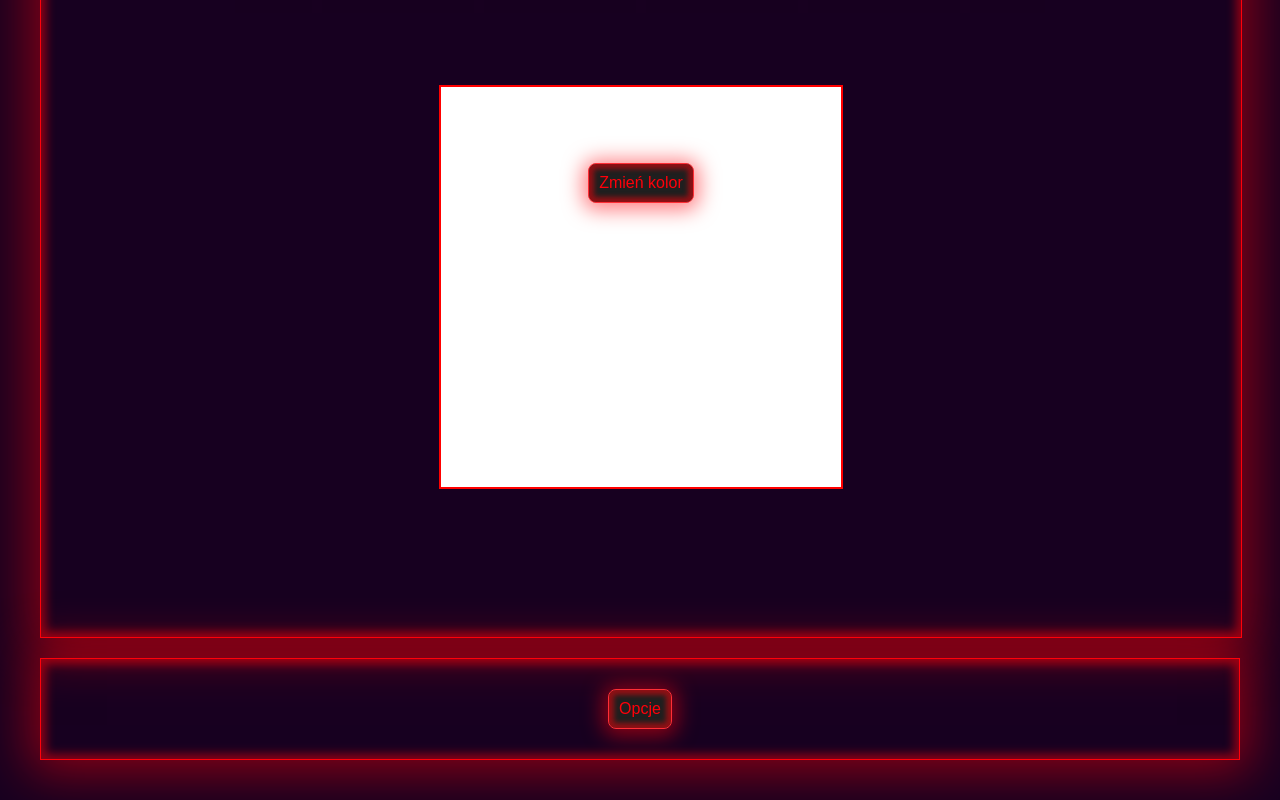
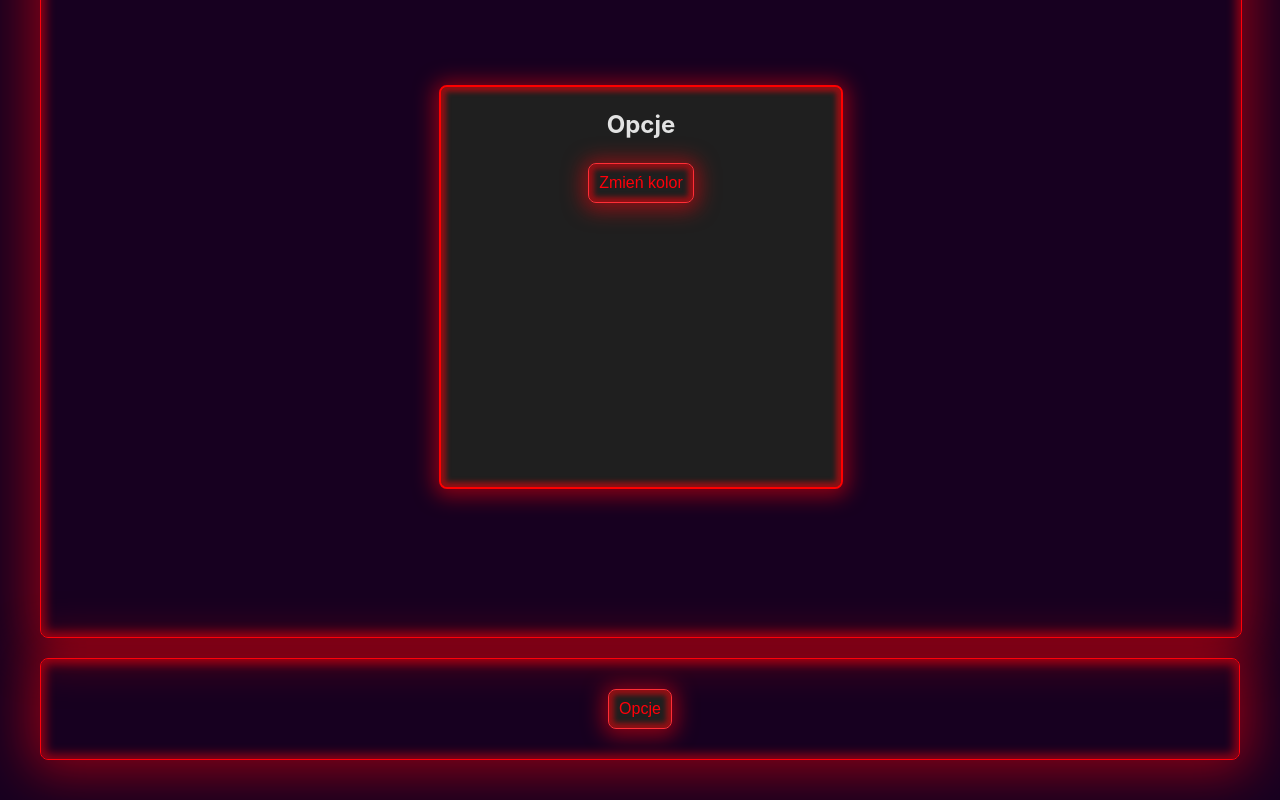
Before and after one commit to volter2pl/praktyki2024, a React (Vite) app: page / in a window 1280 px wide. Both pictures are taken after a click on the button "Opcje". Shown: the part 378-1178 px from the top of the page. Built offline with nearby package versions, Linux system fonts and the light colour scheme.

Commit message:
Dodanie zmiany koloru
Zmiana koloru dla przycisku opcje oraz dla obramowania menu. Zaokrąglenie elementów interfejsu oraz zmiana nazwy klasy przycisku opcje.

```diff
--- a/src/App.css
+++ b/src/App.css
@@ -43,6 +43,7 @@ header {
   height: 100px;
   box-shadow: inset 0px 0px 10px 5px rgba(255,0,10,0.5), 0px 2px 50px 10px rgba(255,0,10,0.5);
   transition: border-color 0.25s;
+  border-radius: 8px;
 }
 section{
   margin-top: 20px;
@@ -63,6 +64,7 @@ section{
   justify-content: center;
   align-items: center;
   transition: border-color 0.25s;
+  border-radius: 8px;
 }
 .container:hover{
   animation: pulse-border-red 1s infinite;
@@ -76,6 +78,7 @@ main{
   border: 1px solid #ff000a;
   box-shadow: inset 0px 0px 10px 5px rgba(255,0,10,0.5), 0px 2px 50px 10px rgba(255,0,10,0.5);
   transition: border-color 0.25s;
+  border-radius: 8px;
 }
 footer{
   margin-top: 20px;
@@ -86,10 +89,12 @@ footer{
   display: flex;
   justify-content: space-around;
   align-items: center;
+  border-radius: 8px;
 }
 .minizdj{
   width: 130px;
   height: 130px;
+  border-radius: 8px;
 }
 .Logo{
   -webkit-text-stroke: solid 3px #ff2e36;
@@ -100,7 +105,7 @@ footer{
   margin: 10px;
   transition: border-color 0.25s;
 }
-.changecolour{
+.changecolour,.options{
   color: #ff000a;
   background-color: rgb(31, 31, 31);
   border-radius: 8px;
@@ -110,7 +115,7 @@ footer{
   font-size: 1em;
   box-shadow: inset 0px 0px 5px 5px rgba(255,0,10,0.5), 0px 2px 20px 5px rgba(255,0,10,0.5);
 }
-.changecolour:hover{
+.changecolour:hover,.options:hover{
   border: 1px solid #ffffff;
   transition: border-color 0.10s;
 }
@@ -118,5 +123,7 @@ footer{
   width: 400px;
   height: 400px;
   border: 2px solid red;
-  background-color: white;
+  background-color: rgb(31, 31, 31);
+  border-radius: 8px;
+  box-shadow: inset 0px 0px 5px 5px rgba(255,0,10,0.5), 0px 2px 20px 5px rgba(255,0,10,0.5);
 }
--- a/src/App.tsx
+++ b/src/App.tsx
@@ -40,14 +40,14 @@ function App() {
       <main className={isMenuOpen ? 'menuOpen' : ''} >
         {message}
         {isMenuOpen && (
-          <div className="menu" style={{ backgroundColor: isMenuOpen ? 'white' : '' }}>
+          <div className="menu">
             <div className="menuContent"><h2>Opcje</h2></div> {/* Add menu content */}
             <button className='changecolour' onClick={changeTheme}>Zmień kolor</button>
           </div>
         )}
       </main>
       <footer>
-        <button className='changecolour' onClick={handleMenuClick}>Opcje</button> {/* Add menu button */}
+        <button className='options' onClick={handleMenuClick}>Opcje</button> {/* Add menu button */}
       </footer>
     </>
   )
--- a/src/Theme.tsx
+++ b/src/Theme.tsx
@@ -5,6 +5,8 @@ function changeTheme(){
     const sectionElements = document.querySelectorAll(".container") as NodeListOf<HTMLElement>;
     const logoElement = document.querySelector(".Logo") as HTMLElement;
     const buttonElement = document.querySelector(".changecolour") as HTMLElement;
+    const buttonElementSec = document.querySelector(".options") as HTMLElement;
+    const menu = document.querySelector(".menu") as HTMLElement;
 
     if (mainElement && headerElement && footerElement && sectionElements && logoElement && buttonElement) {
       const isViolet = mainElement.style.borderColor === "violet";
@@ -28,13 +30,21 @@ function changeTheme(){
       buttonElement.addEventListener("mouseover", () => { buttonElement.style.borderColor = "white" });
       buttonElement.addEventListener("mouseout", () => { isViolet ? buttonElement.style.borderColor = "#ff2e36" : buttonElement.style.borderColor = "violet"});
 
+      buttonElementSec.style.color = isViolet ? "" : "violet";
+      buttonElementSec.style.borderColor = isViolet ? "" : "violet";
+      buttonElementSec.style.boxShadow = isViolet ? "" : "inset 0px 0px 10px 5px rgba(255, 0, 255, 0.5), 0px 2px 50px 10px rgba(255, 0, 255, 0.5)";
+      buttonElementSec.addEventListener("mouseover", () => { buttonElement.style.borderColor = "white" });
+      buttonElementSec.addEventListener("mouseout", () => { isViolet ? buttonElement.style.borderColor = "#ff2e36" : buttonElement.style.borderColor = "violet"});
+
+      menu.style.boxShadow = isViolet ? "" : "inset 0px 0px 10px 5px rgba(255, 0, 255, 0.5), 0px 2px 50px 10px rgba(255, 0, 255, 0.5)";
+      menu.style.borderColor = isViolet ? "" : "violet";
+
       sectionElements.forEach((element) => {
         element.style.borderColor = isViolet ? "" : "violet";
         element.style.boxShadow = isViolet ? "" : "inset 0px 0px 10px 5px rgba(255, 0, 255, 0.5), 0px 2px 50px 10px rgba(255, 0, 255, 0.5)";
         element.addEventListener("mouseover", () => { element.style.animation = isViolet ? "" : "pulse-border-violet 1s infinite"; });
         element.addEventListener("mouseout", () => { element.style.animation = "" });
       });
-
     }
 };
 
```
